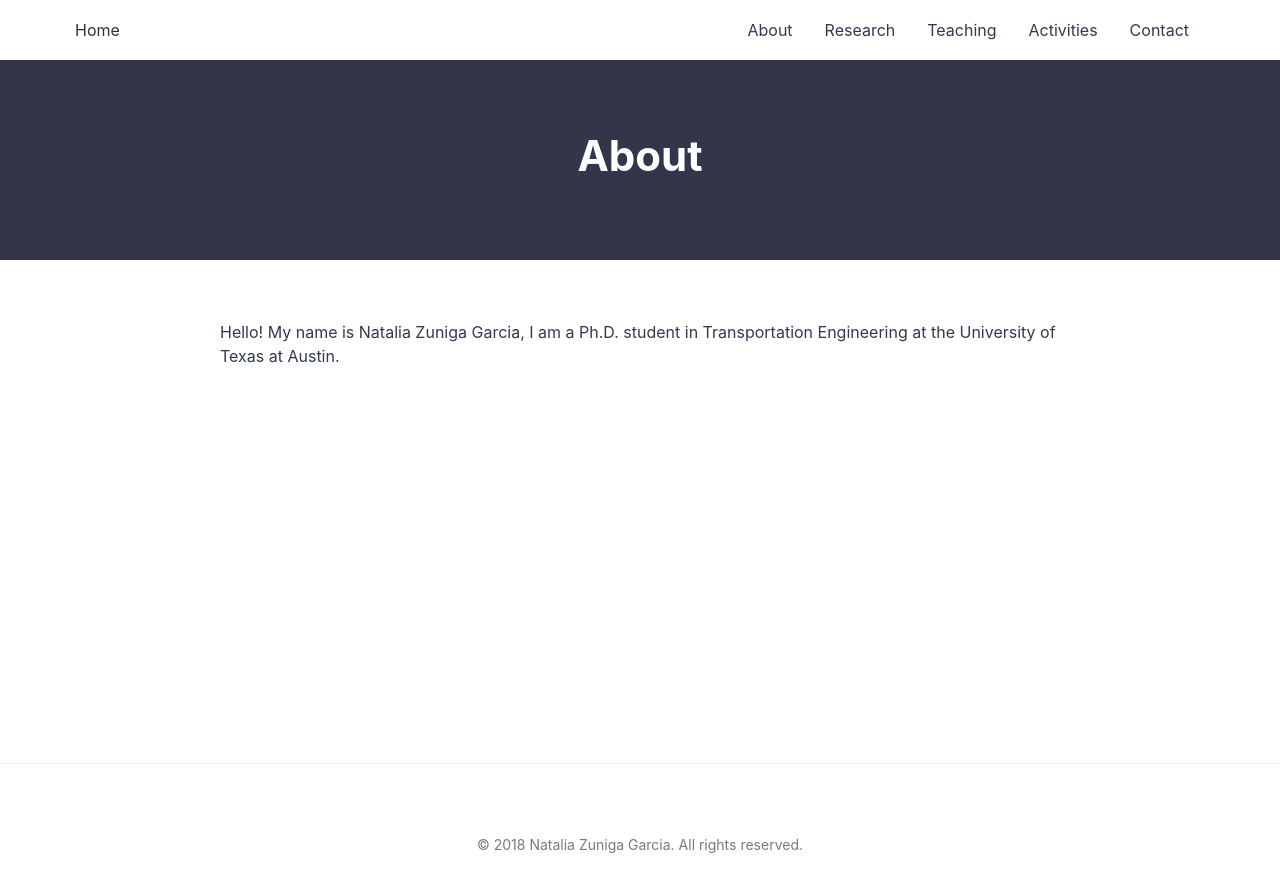
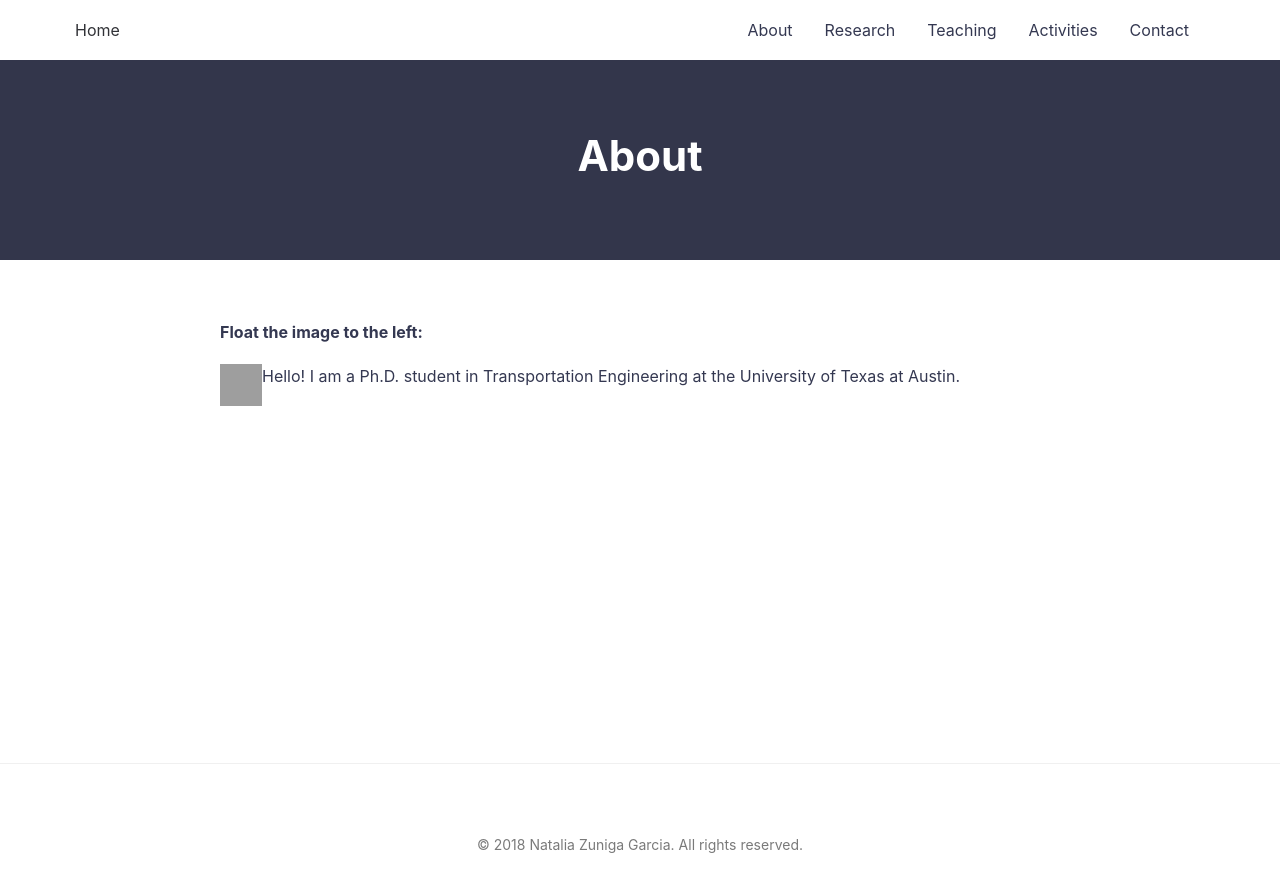
Before and after one commit to nzunigag/nzunigag.github.io, a Jekyll site: the page built from about.md, in a window 1280 px wide. Shown: the top 892 px of the page. Built offline with Jekyll 4.4.1, drawn with Linux system fonts in a browser that asks for light colours; grey boxes are pictures that could not be loaded.

Commit message:
Update about.md

```diff
--- a/about.md
+++ b/about.md
@@ -4,4 +4,10 @@ title: About
 permalink: /about/
 ---
 
-Hello! My name is Natalia Zuniga Garcia, I am a Ph.D. student in Transportation Engineering at the University of Texas at Austin.
+
+
+<p><strong>Float the image to the left:</strong></p>
+<p>
+<img src="/assets/img/nat.jpg" alt="Natalia" style="float:left;width:42px;height:42px;">
+Hello! I am a Ph.D. student in Transportation Engineering at the University of Texas at Austin.
+</p>
```
